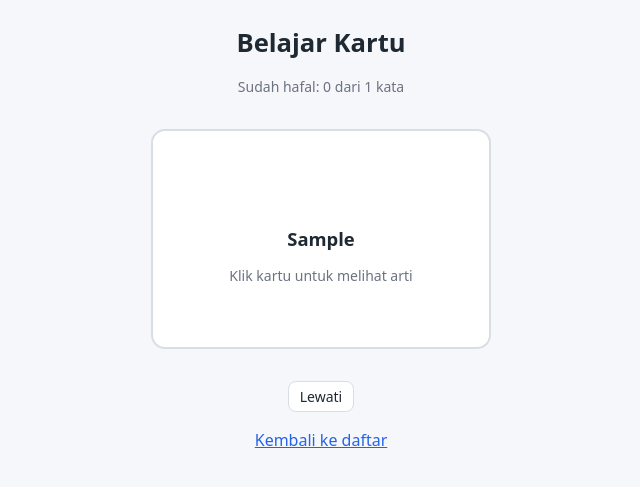
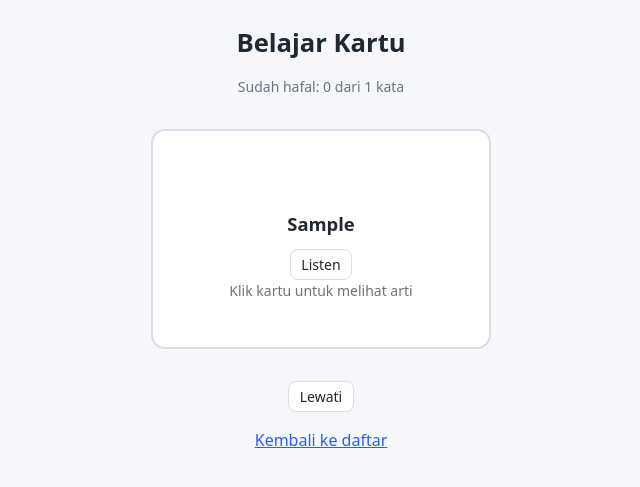
Before and after one commit to AyatullahRachman/flashcard, a PHP site: page /kartu.php in a window 1280 px wide. Shown: the top 487 px of the page, without its empty margins (319-959 px from the left). Run offline with PHP 8.4, Linux system fonts and the light colour scheme; tables that the repository leaves empty or names only in its code hold one stand-in row (values such as "Sample post"); a stand-in replaces the project's code that opens the database connection.

Commit message:
Update Speech pada bagian kartu.php

```diff
--- a/kartu.php
+++ b/kartu.php
@@ -58,11 +58,17 @@ $hafal = (int)$stat["hafal"];
             <div class="kartu" id="kartu">
                 <div class="sisi depan">
                     <h2><?= htmlspecialchars($k["inggris"]) ?></h2>
+                    <button type="button" class="tombol kecil suara"
+                        data-teks="<?= htmlspecialchars($k["inggris"]) ?>">Listen</button>
                     <span class="petunjuk">Klik kartu untuk melihat arti</span>
                 </div>
                 <div class="sisi belakang">
                     <h2><?= htmlspecialchars($k["arti"]) ?></h2>
                     <em><?= htmlspecialchars($k["contoh"]) ?></em>
+                    <?php if ($k["contoh"]):?>
+                        <button type="button" class="tombol kecil suara"
+                            data-teks="<?= htmlspecialchars($k["contoh"]) ?>">Contoh Kalimat</button>
+                    <?php endif; ?>
                 </div>
             </div>
         </div>
@@ -89,6 +95,28 @@ $hafal = (int)$stat["hafal"];
             document.getElementById('penilaian').hidden = false;
         });
     }
+
+    function ucapkan(teks) {
+        if (!('speechSynthesis' in window)) {
+            alert('Browser ini tidak mendukung fitur pengucapan.');
+            return;
+        }
+        window.speechSynthesis.cancel();          // hentikan suara sebelumnya
+        const u = new SpeechSynthesisUtterance(teks);
+        u.lang = 'en-US';
+        u.rate = 0.9;                              // sedikit lebih pelan
+        const suara = window.speechSynthesis.getVoices()
+            .find(v => v.lang.startsWith('en'));
+        if (suara) u.voice = suara;
+        window.speechSynthesis.speak(u);
+    }
+
+    document.querySelectorAll('.suara').forEach(function (tombol) {
+        tombol.addEventListener('click', function (e) {
+            e.stopPropagation();                   // jangan ikut membalik kartu
+            ucapkan(tombol.dataset.teks);
+        });
+    });
 </script>
 </body>
 </html>
```
